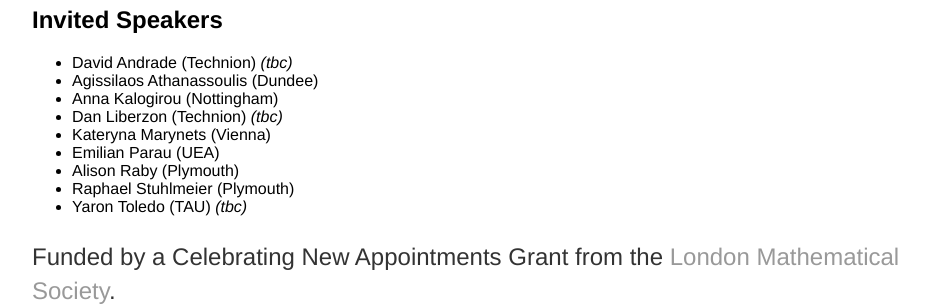
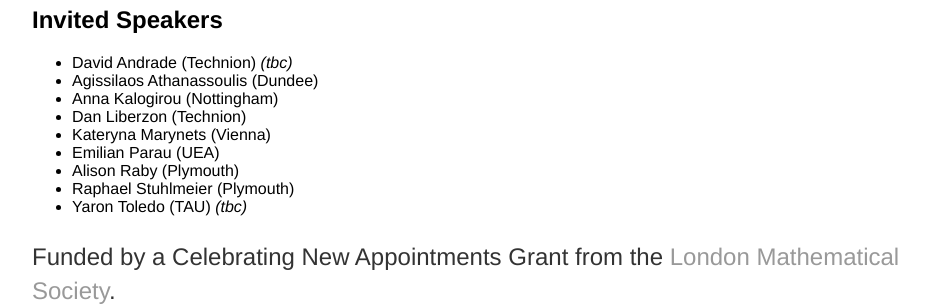
Before and after one commit to rstuhlmeier/rstuhlmeier.github.io, a Jekyll site: the page built from conferences/workshop.html, in a window 1280 px wide. Shown: the part 412-718 px from the top of the page, without its empty margins (160-1106 px from the left). Built offline with Jekyll 4.4.1, drawn with Linux system fonts in a browser that asks for light colours.

Commit message:
Confirmed Dan

```diff
--- a/conferences/workshop.html
+++ b/conferences/workshop.html
@@ -14,7 +14,7 @@
 <li>David Andrade (Technion) <i> (tbc) </i></li>
 <li>Agissilaos Athanassoulis (Dundee) </li>
 <li>Anna Kalogirou (Nottingham) </li>
-<li>Dan Liberzon (Technion) <i> (tbc) </i></li>
+<li>Dan Liberzon (Technion) </li>
 <li>Kateryna Marynets (Vienna) </li>
 <li>Emilian Parau (UEA) </i></li>
 <li>Alison Raby (Plymouth) </li>
```
